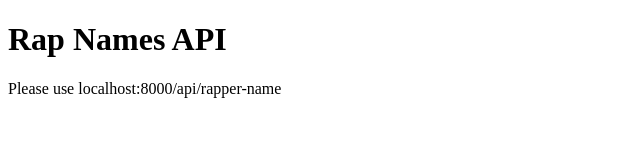
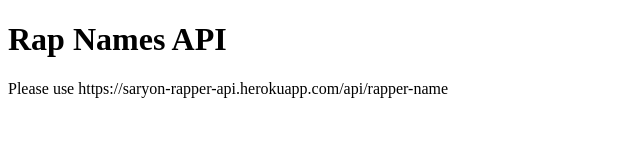
Before and after one commit to ssaryonjr/Rapper-API, a website: page index.html in a window 1280 px wide. Shown: the whole page, without its empty margins (0-640 px from the left). Drawn offline with Linux system fonts and the light colour scheme.

Commit message:
updated location of api

```diff
--- a/index.html
+++ b/index.html
@@ -8,6 +8,6 @@
 </head>
 <body>
     <h1>Rap Names API</h1>
-    <p>Please use localhost:8000/api/rapper-name</p>
+    <p>Please use https://saryon-rapper-api.herokuapp.com/api/rapper-name</p>
 </body>
 </html>
```
